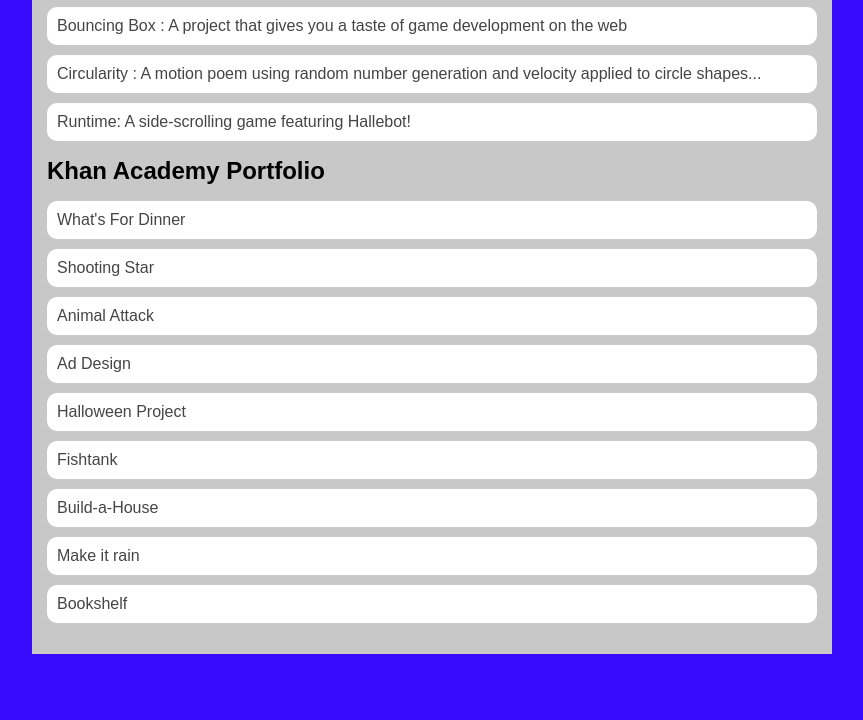
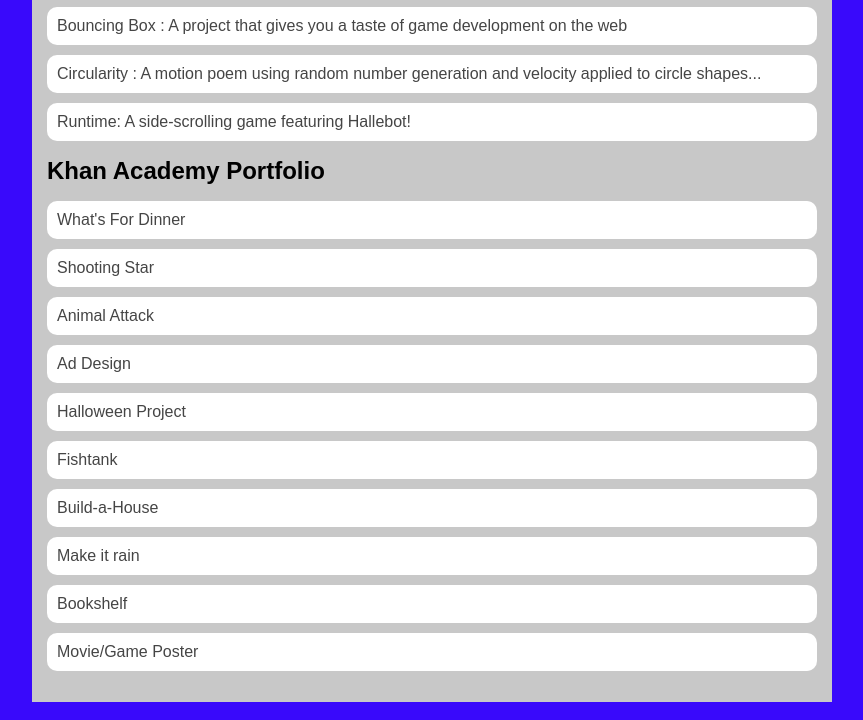
Before and after one commit to ColinMorganCode/ColinMorganCode.github.io, a plain HTML site: page portfolio.html in a window 1280 px wide. Shown: the part 197-917 px from the top of the page, without its empty margins (208-1071 px from the left). Before the commit the page ends 869 px from the top, so only its background shows below. Drawn offline with Linux system fonts and the light colour scheme.

Commit message:
added last project

```diff
--- a/portfolio.html
+++ b/portfolio.html
@@ -37,6 +37,7 @@
                 <li><a href="https://www.khanacademy.org/computer-programming/spin-off-of-project-build-a-house/6225829958893568">Build-a-House</a></li>
                 <li><a href="https://www.khanacademy.org/computer-programming/spin-off-of-project-make-it-rain/4590468237213696">Make it rain</a></li>
                 <li><a href="https://www.khanacademy.org/computer-programming/spin-off-of-project-bookshelf/4713271011688448">Bookshelf</a></li>
+                <li><a href="https://www.khanacademy.org/computer-programming/spin-off-of-movievideo-game-posters/6215275282284544">Movie/Game Poster</a></li>
             </ul>
         </div>
       </main>
```
